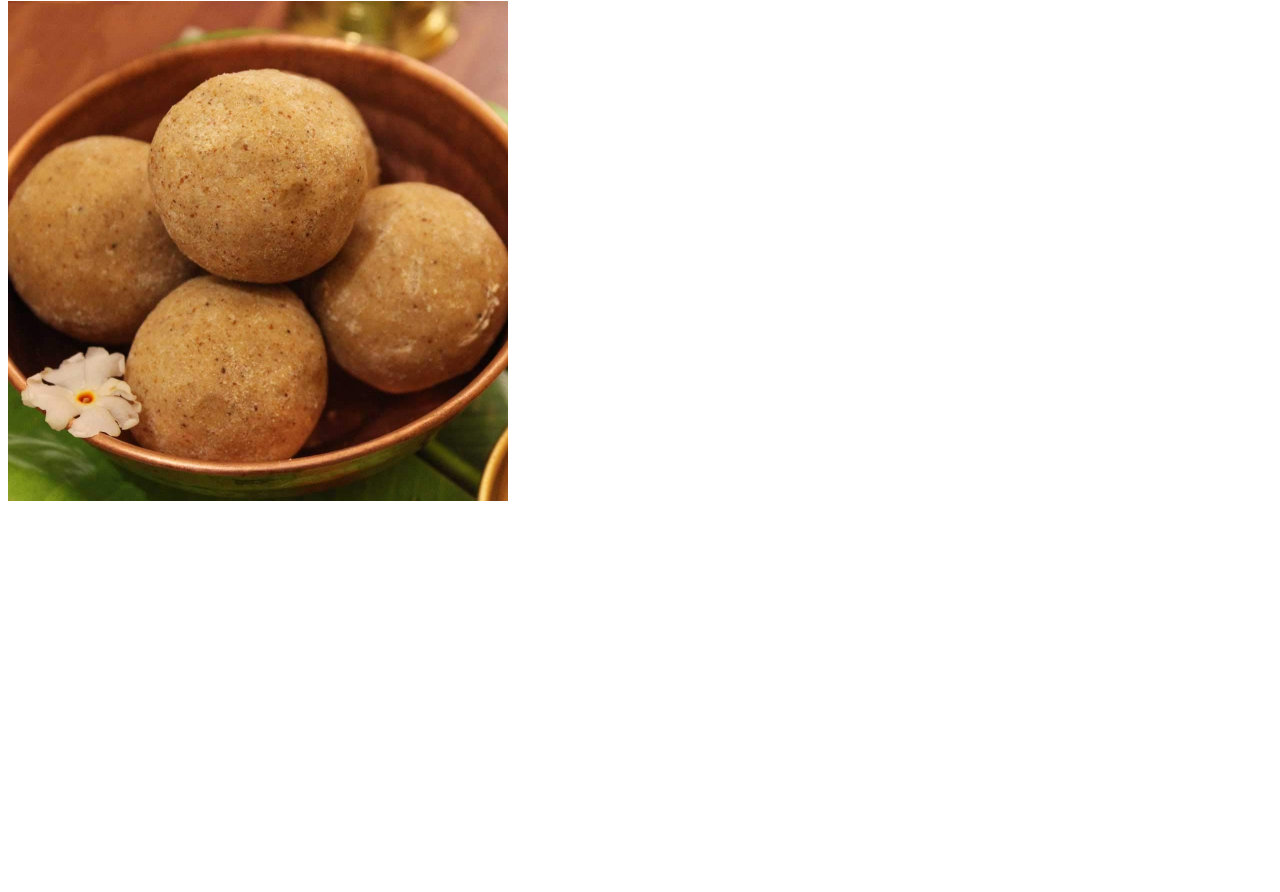
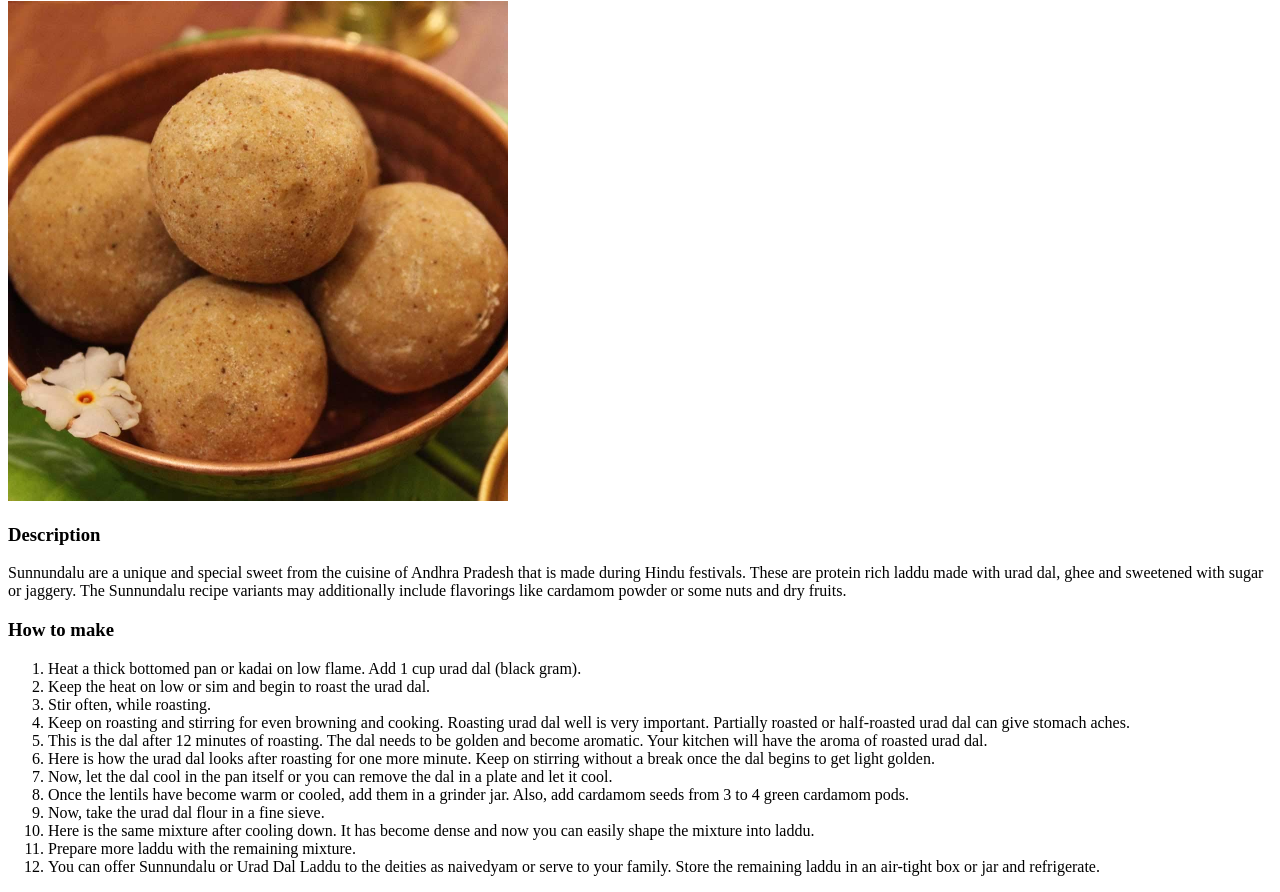
Before and after one commit to tejaswiid/odin-recipes, a plain HTML site: page recipes/sunnunda.html in a window 1280 px wide. Shown: the part 79-971 px from the top of the page. Before the commit the page ends 800 px from the top, so only its background shows below. Drawn offline with Linux system fonts and the light colour scheme.

Commit message:
lol sunnunda

```diff
--- a/recipes/sunnunda.html
+++ b/recipes/sunnunda.html
@@ -9,5 +9,58 @@
   <body>
     <h1>Sunnunda</h1>
     <img src="../images/sunnunda.jpeg" alt="" width="500" height="500" />
+    <h3>Description</h3>
+    <p>
+      Sunnundalu are a unique and special sweet from the cuisine of Andhra
+      Pradesh that is made during Hindu festivals. These are protein rich laddu
+      made with urad dal, ghee and sweetened with sugar or jaggery. The
+      Sunnundalu recipe variants may additionally include flavorings like
+      cardamom powder or some nuts and dry fruits.
+    </p>
+    <div>
+      <h3>How to make</h3>
+      <ol>
+        <li>
+          Heat a thick bottomed pan or kadai on low flame. Add 1 cup urad dal
+          (black gram).
+        </li>
+        <li>Keep the heat on low or sim and begin to roast the urad dal.</li>
+        <li>Stir often, while roasting.</li>
+        <li>
+          Keep on roasting and stirring for even browning and cooking. Roasting
+          urad dal well is very important. Partially roasted or half-roasted
+          urad dal can give stomach aches.
+        </li>
+        <li>
+          This is the dal after 12 minutes of roasting. The dal needs to be
+          golden and become aromatic. Your kitchen will have the aroma of
+          roasted urad dal.
+        </li>
+        <li>
+          Here is how the urad dal looks after roasting for one more minute.
+          Keep on stirring without a break once the dal begins to get light
+          golden.
+        </li>
+        <li>
+          Now, let the dal cool in the pan itself or you can remove the dal in a
+          plate and let it cool.
+        </li>
+        <li>
+          Once the lentils have become warm or cooled, add them in a grinder
+          jar. Also, add cardamom seeds from 3 to 4 green cardamom pods.
+        </li>
+        <li>Now, take the urad dal flour in a fine sieve.</li>
+        <li>
+          Here is the same mixture after cooling down. It has become dense and
+          now you can easily shape the mixture into laddu.
+        </li>
+        <li>Prepare more laddu with the remaining mixture.</li>
+        <li>
+          You can offer Sunnundalu or Urad Dal Laddu to the deities as naivedyam
+          or serve to your family. Store the remaining laddu in an air-tight box
+          or jar and refrigerate.
+        </li>
+      </ol>
+    </div>
   </body>
 </html>
```
Also changed, not shown: recipes/eggcurry.html (+6 -6 lines).
